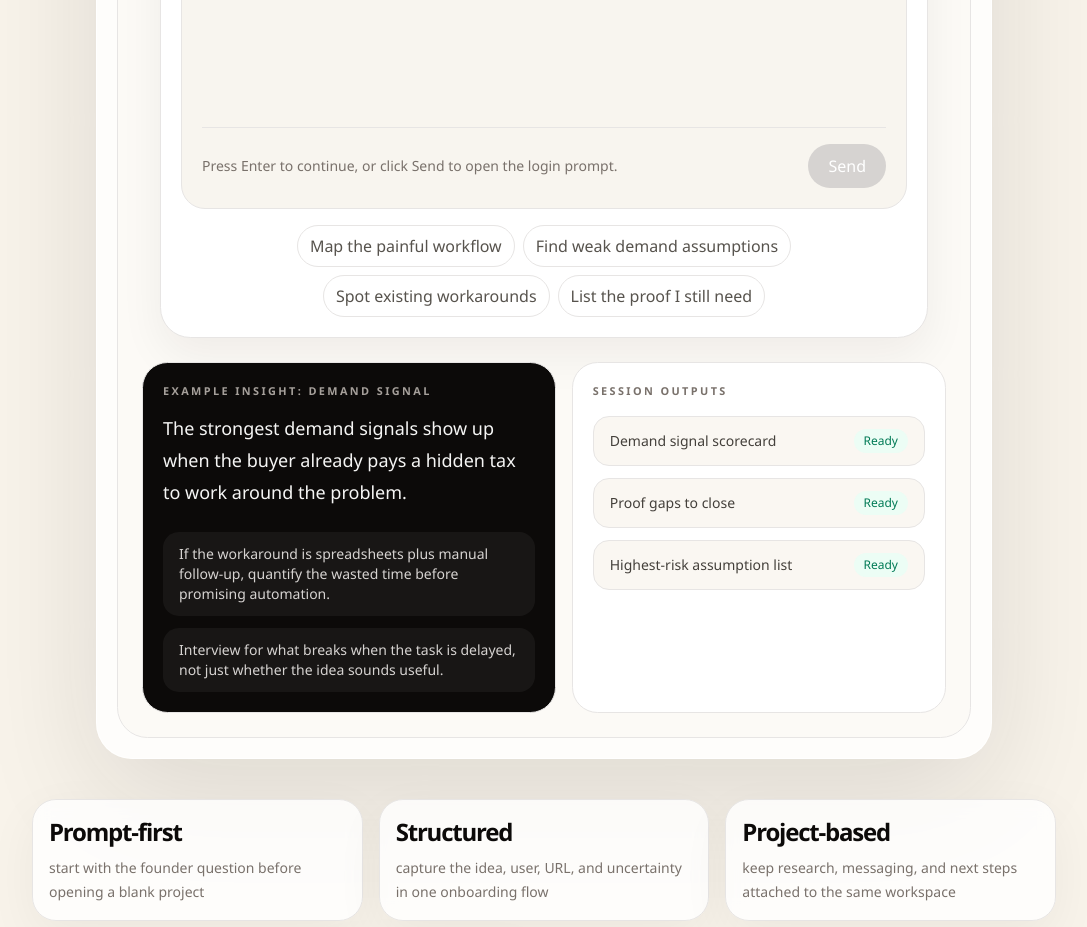
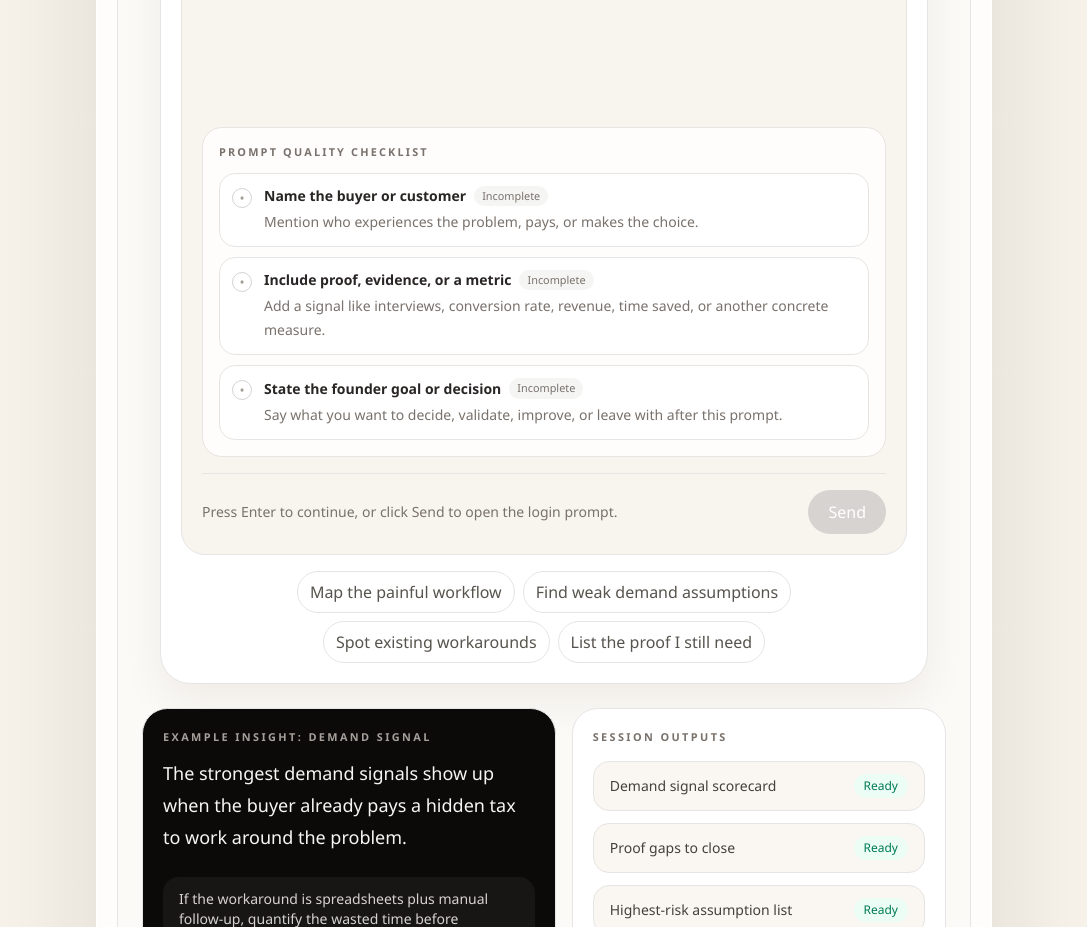
Before and after one commit to jianxux/aicofounder, a Next.js app: page / in a window 1280 px wide. Shown: the part 1100-2027 px from the top of the page, without its empty margins (96-1183 px from the left). Built offline with nearby package versions, Linux system fonts and the light colour scheme; no server answers.

Commit message:
feat: add landing prompt quality checklist
- coach hero prompts with buyer, proof, and goal cues\n- tighten modal focus behavior for keyboard users\n- add landing-page tests for checklist heuristics and dialog focus

```diff
--- a/src/app/page.tsx
+++ b/src/app/page.tsx
@@ -1,7 +1,7 @@
 "use client";
 
 import Link from "next/link";
-import { type FormEvent, type KeyboardEvent as ReactKeyboardEvent, type ReactNode, useEffect, useId, useState } from "react";
+import { type FormEvent, type KeyboardEvent as ReactKeyboardEvent, type ReactNode, useEffect, useId, useRef, useState } from "react";
 import AuthButton from "@/components/AuthButton";
 import Navbar from "@/components/Navbar";
 import { trackEvent } from "@/lib/analytics";
@@ -154,6 +154,69 @@ const focusPresets = [
   },
 ] as const;
 
+const promptChecklistItems = [
+  {
+    id: "buyer",
+    label: "Name the buyer or customer",
+    helper: "Mention who experiences the problem, pays, or makes the choice.",
+  },
+  {
+    id: "proof",
+    label: "Include proof, evidence, or a metric",
+    helper: "Add a signal like interviews, conversion rate, revenue, time saved, or another concrete measure.",
+  },
+  {
+    id: "goal",
+    label: "State the founder goal or decision",
+    helper: "Say what you want to decide, validate, improve, or leave with after this prompt.",
+  },
+] as const;
+
+const buyerRolePattern =
+  /\b(property managers?|dentists?|accountants?|bookkeepers?|hr admins?|human resources admins?|ops leads?|operations leads?|restaurant owners?|recruiters?|coordinators?|consultants?|brokers?|nurses?|teachers?|lawyers?|marketers?|developers?|designers?|sellers?|parents?|students?)\b/i;
+
+const buyerContextPattern =
+  /\b(for|with|from|by|serving|serve|helps?|helping|used by|built for|sold to|sell to)\s+(?:(?:[a-z]+(?:[-/][a-z]+)?\s+){1,3}(customers?|buyers?)|(?:seed|series [ab]|growth)[-/\s]+stage founders?|founders?|operators?|product managers?|pms?|teams?|agencies?|property managers?|dentists?|accountants?|bookkeepers?|hr admins?|human resources admins?|ops leads?|operations leads?|restaurant owners?|recruiters?|coordinators?|consultants?|brokers?|nurses?|teachers?|lawyers?|marketers?|developers?|designers?|sellers?|parents?|students?)\b/i;
+
+const buyerAudiencePhrasePattern =
+  /\b(icp|ideal customer profile|audience|target audience|persona|target customer|target buyer|customer segment|buyer segment)\b[\s:,-]*(?:is|are|for)?\s*(?:(?:[a-z]+(?:[-/][a-z]+)?\s+){1,3}(customers?|buyers?)|(?:seed|series [ab]|growth)[-/\s]+stage founders?|founders?|operators?|product managers?|pms?|teams?|agencies?|property managers?|dentists?|accountants?|bookkeepers?|hr admins?|human resources admins?|ops leads?|operations leads?|restaurant owners?|recruiters?|coordinators?|consultants?|brokers?|nurses?|teachers?|lawyers?|marketers?|developers?|designers?|sellers?|parents?|students?)\b/i;
+
+const proofKeywordPattern =
+  /\b(metric|metrics|proof|evidence|benchmark|benchmarks|kpi|kpis|conversion|revenue|retention|churn|ctr|cac|ltv|nps|roi|interviews?|survey|surveys|arr|mrr)\b/i;
+
+const proofContextPattern =
+  /\b(data|results?|findings?)\b(?=[^.!?]{0,48}\b(from|based on|across|show(?:s|ing)?|measured|quantified|tracked)\b)(?=[^.!?]{0,80}\b(\d+(\.\d+)?\s*(%|percent|percentage points?|interviews?|survey|surveys|responses?|customers?|users?|teams?|hours?|minutes?|days?|weeks?|months?|years?|dollars?|usd|mrr|arr|revenue|conversion|conversions|conversion rate|churn|retention|ctr|cac|ltv|nps|roi)|interviews?|survey|surveys|benchmark|benchmarks|kpi|kpis|conversion|revenue|retention|churn|ctr|cac|ltv|nps|roi|arr|mrr)\b)/i;
+
+const measuredNumberPattern =
+  /\b\d+(\.\d+)?\s*(%|percent|percentage points?|interviews?|survey|surveys|responses?|customers?|users?|teams?|hours?|minutes?|days?|weeks?|months?|years?|dollars?|usd|mrr|arr|revenue|conversion|conversions|conversion rate|churn|retention|ctr|cac|ltv|nps|roi)\b/i;
+
+function getPromptChecklistState(prompt: string) {
+  const normalizedPrompt = prompt.trim().toLowerCase();
+
+  if (!normalizedPrompt) {
+    return {
+      buyer: false,
+      proof: false,
+      goal: false,
+    };
+  }
+
+  const buyer = buyerRolePattern.test(prompt) || buyerContextPattern.test(prompt) || buyerAudiencePhrasePattern.test(prompt);
+
+  const proof = proofKeywordPattern.test(prompt) || measuredNumberPattern.test(prompt) || proofContextPattern.test(prompt);
+
+  const goal =
+    /\b(decide|decision|goal|outcome|validate|validation|prove|learn|choose|prioritize|improve|increase|reduce|launch|ship|test|compare|find|figure out|understand|clarify|leave with|next step|next steps|plan)\b/i.test(
+      prompt,
+    );
+
+  return {
+    buyer,
+    proof,
+    goal,
+  };
+}
+
 function LandingLinkCta({
   button,
   children,
@@ -199,15 +262,57 @@ function LoginPromptModal({
 }) {
   const titleId = useId();
   const descriptionId = useId();
+  const dialogRef = useRef<HTMLDivElement>(null);
+  const previousFocusRef = useRef<HTMLElement | null>(null);
 
   useEffect(() => {
     if (!open) {
       return;
     }
 
+    previousFocusRef.current = document.activeElement instanceof HTMLElement ? document.activeElement : null;
+    const focusableElements = dialogRef.current?.querySelectorAll<HTMLElement>(
+      'button:not([disabled]), a[href], input:not([disabled]), select:not([disabled]), textarea:not([disabled]), [tabindex]:not([tabindex="-1"])',
+    );
+    focusableElements?.[0]?.focus();
+
     const handleKeyDown = (event: globalThis.KeyboardEvent) => {
       if (event.key === "Escape") {
         onClose();
+        return;
+      }
+
+      if (event.key !== "Tab") {
+        return;
+      }
+
+      const focusableElements = dialogRef.current?.querySelectorAll<HTMLElement>(
+        'button:not([disabled]), a[href], input:not([disabled]), select:not([disabled]), textarea:not([disabled]), [tabindex]:not([tabindex="-1"])',
+      );
+
+      if (!focusableElements || focusableElements.length === 0) {
+        return;
+      }
+
+      const firstElement = focusableElements[0];
+      const lastElement = focusableElements[focusableElements.length - 1];
+      const activeElement = document.activeElement;
+      const activeInsideDialog = activeElement instanceof Node && dialogRef.current?.contains(activeElement);
+
+      if (!activeInsideDialog) {
+        event.preventDefault();
+        (event.shiftKey ? lastElement : firstElement).focus();
+        return;
+      }
+
+      if (!event.shiftKey && activeElement === lastElement) {
+        event.preventDefault();
+        firstElement.focus();
+      }
+
+      if (event.shiftKey && activeElement === firstElement) {
+        event.preventDefault();
+        lastElement.focus();
       }
     };
 
@@ -215,6 +320,7 @@ function LoginPromptModal({
 
     return () => {
       window.removeEventListener("keydown", handleKeyDown);
+      previousFocusRef.current?.focus();
     };
   }, [onClose, open]);
 
@@ -225,6 +331,7 @@ function LoginPromptModal({
   return (
     <div className="fixed inset-0 z-50 flex items-center justify-center bg-stone-950/45 px-4 py-8 backdrop-blur-sm">
       <div
+        ref={dialogRef}
         role="dialog"
         aria-modal="true"
         aria-labelledby={titleId}
@@ -276,6 +383,7 @@ export default function LandingPage() {
   const [activePresetId, setActivePresetId] = useState<(typeof focusPresets)[number]["id"]>(focusPresets[0].id);
 
   const activePreset = focusPresets.find((preset) => preset.id === activePresetId) ?? focusPresets[0];
+  const promptChecklistState = getPromptChecklistState(heroPrompt);
 
   useEffect(() => {
     void trackEvent("page_view", {
@@ -404,6 +512,48 @@ export default function LandingPage() {
                       placeholder={activePreset.placeholder}
                       className="min-h-[132px] w-full resize-none bg-transparent text-base leading-8 text-stone-800 outline-none placeholder:text-stone-400"
                     />
+                    <section className="mt-4 rounded-[1.25rem] border border-stone-200 bg-white/80 p-3 sm:p-4" aria-live="polite" aria-label="Prompt quality checklist">
+                      <h2 className="text-left text-[0.68rem] font-semibold uppercase tracking-[0.2em] text-stone-500">Prompt quality checklist</h2>
+                      <ul className="mt-3 grid gap-2.5" role="list">
+                        {promptChecklistItems.map((item) => {
+                          const isComplete = promptChecklistState[item.id];
+
+                          return (
+                            <li
+                              key={item.id}
+                              className={`flex items-start gap-3 rounded-[1rem] border px-3 py-3 transition ${
+                                isComplete ? "border-emerald-200 bg-emerald-50/80" : "border-stone-200 bg-white"
+                              }`}
+                            >
+                              <span
+                                aria-hidden="true"
+                                className={`mt-0.5 inline-flex h-5 w-5 flex-none items-center justify-center rounded-full border text-[0.68rem] font-semibold ${
+                                  isComplete
+                                    ? "border-emerald-600 bg-emerald-600 text-white"
+                                    : "border-stone-300 bg-transparent text-stone-400"
+                                }`}
+                              >
+                                {isComplete ? "✓" : "•"}
+                              </span>
+                              <div className="min-w-0 text-left">
+                                <div className="flex flex-wrap items-center gap-2">
+                                  <span className="text-sm font-semibold text-stone-800">{item.label}</span>
+                                  <span
+                                    aria-label={`${item.label}: ${isComplete ? "Complete" : "Incomplete"}`}
+                                    className={`rounded-full px-2 py-0.5 text-[0.68rem] font-medium ${
+                                      isComplete ? "bg-emerald-100 text-emerald-700" : "bg-stone-100 text-stone-500"
+                                    }`}
+                                  >
+                                    {isComplete ? "Complete" : "Incomplete"}
+                                  </span>
+                                </div>
+                                <p className="mt-1 text-sm leading-6 text-stone-500">{item.helper}</p>
+                              </div>
+                            </li>
+                          );
+                        })}
+                      </ul>
+                    </section>
                     <div className="mt-4 flex flex-col gap-3 border-t border-stone-200 pt-4 sm:flex-row sm:items-center sm:justify-between">
                       <span className="text-sm text-stone-500">Press Enter to continue, or click Send to open the login prompt.</span>
                       <button
```
Also changed, not shown: 1 other file (tests, documents, lock files or other folders).
